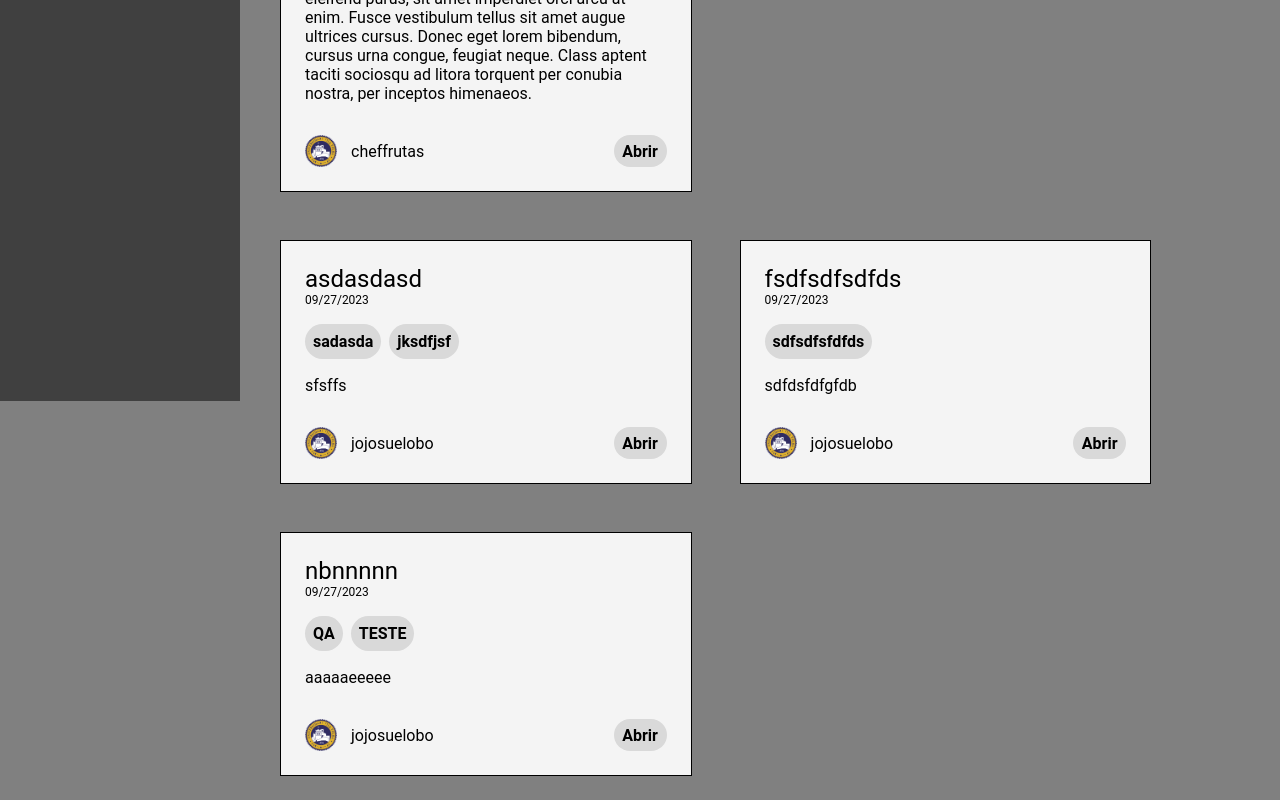
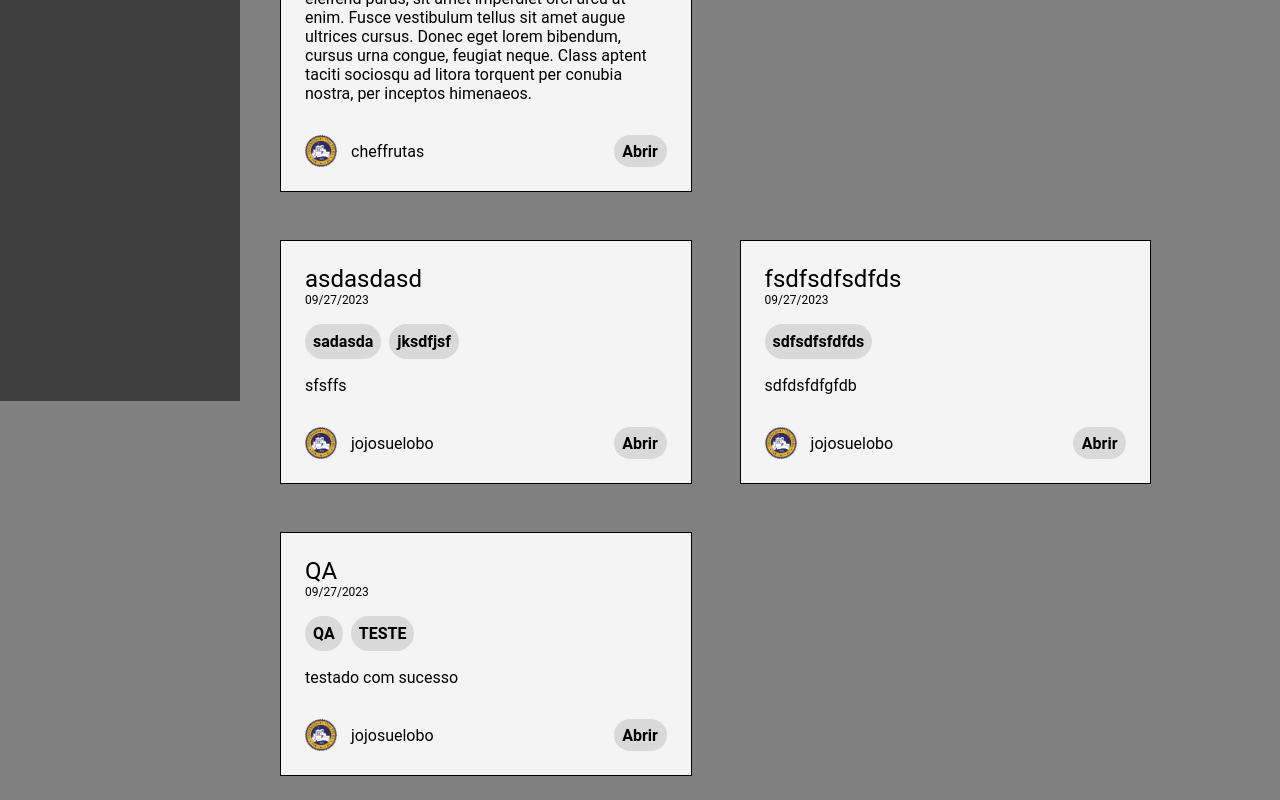
Before and after one commit to jojosuelobo/babel, a React (Vite) app: page / in a window 1280 px wide. Shown: the part 484-1284 px from the top of the page. Built offline with nearby package versions, Linux system fonts and the light colour scheme; no server answers; data requests are answered from the project's data file; a web font is replaced by a local one.

Commit message:
agora foi jesus

```diff
--- a/data/db.json
+++ b/data/db.json
@@ -95,13 +95,13 @@
     },
     {
       "id": 320,
-      "titulo": "nbnnnnn",
+      "titulo": "QA",
       "data_postagem": "09/27/2023",
       "tags_relacionadas": [
         "QA",
         "TESTE"
       ],
-      "descricao": "aaaaaeeeee",
+      "descricao": "testado com sucesso",
       "nome_usuario": "jojosuelobo",
       "itens_lista": [
         {
--- a/src/pages/EditPost/index.jsx
+++ b/src/pages/EditPost/index.jsx
@@ -125,10 +125,8 @@ export default function Edit() {
                         <ul>
                             {post.itens_lista?.map((item) => (
                                 <li key={item.nome_item}>
-                                    <p>Título Item</p>
-                                    <input type="text" />
-                                    <p>Descrição Item</p>
-                                    <textarea></textarea>
+                                    <h1>{item.nome_item}</h1>
+                                    <p>{item.descricao_item}</p>
                                 </li>
                             ))}
                         </ul>
```
